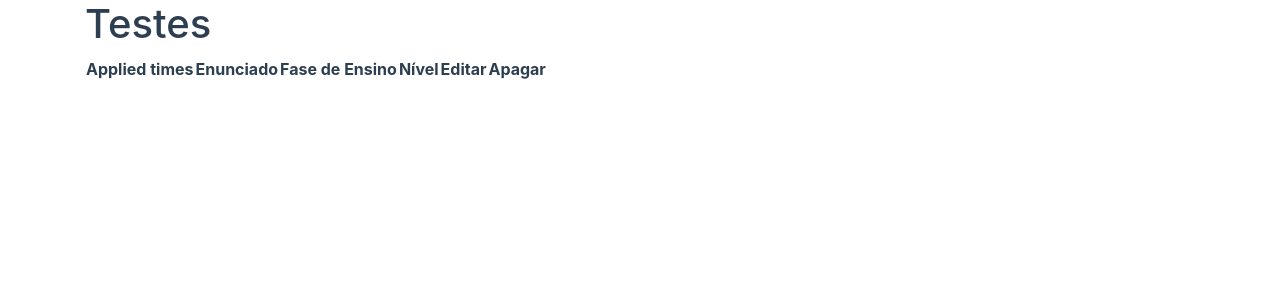
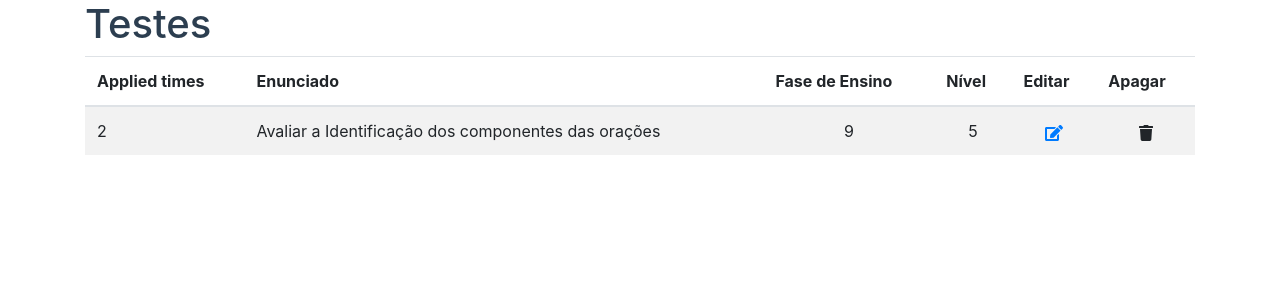
Before and after one commit to LuanComputacao/mr_xavier_frontend, a Vue app: page /#/tests in a window 1280 px wide. Shown: the top 300 px of the page. Built offline with nearby package versions, Linux system fonts and the light colour scheme.

Commit message:
Questions table woking

```diff
--- a/package.json
+++ b/package.json
@@ -3,6 +3,7 @@
   "version": "0.1.0",
   "private": true,
   "scripts": {
+    "dev": "vue-cli-service serve --mode development",
     "serve": "vue-cli-service serve",
     "build": "vue-cli-service build",
     "lint": "vue-cli-service lint",
--- a/src/App.vue
+++ b/src/App.vue
@@ -3,7 +3,6 @@
     <router-view />
   </div>
 </template>
-
 <style lang="scss">
 #app {
   color: #2c3e50;
--- a/src/api/henry.js
+++ b/src/api/henry.js
@@ -42,6 +42,7 @@ const _questions = [
 
 const _subjects = [
   {
+    id: 0,
     code: 'port',
     name: 'Português',
     knowledge: [
@@ -64,6 +65,7 @@ const _subjects = [
     ]
   },
   {
+    id: 2,
     code: 'mat',
     name: 'Matemática',
     knowledge: [
@@ -74,6 +76,7 @@ const _subjects = [
     ]
   },
   {
+    id: 3,
     code: 'hist',
     name: 'História',
     knowledge: [
@@ -85,11 +88,32 @@ const _subjects = [
   }
 ]
 
+const _tests = [
+  {
+    id: 1,
+    subject: 1,
+    appliedTimes: 2,
+    author: 'Luan Roger',
+    description: 'Avaliar a Identificação dos componentes das orações',
+    grade: 9,
+    level: 5,
+    questions: {
+      1: 3,
+      2: 4,
+      3: 2
+    }
+  }
+
+]
+
 export default {
   getQuestions (cb) {
     setTimeout(() => cb(_questions), 100)
   },
   getSubjects (cb) {
     setTimeout(() => cb(_subjects), 100)
+  },
+  getTests (cb) {
+    setTimeout(() => cb(_tests), 100)
   }
 }
--- /dev/null
+++ b/src/components/TopMenu.vue
@@ -0,0 +1,5 @@
+<template>
+  <nav>
+    <div>something</div>
+  </nav>
+</template>
--- a/src/components/tables/TableQuestion.vue
+++ b/src/components/tables/TableQuestion.vue
@@ -62,6 +62,6 @@ export default {
 </script>
 <style lang="scss" scoped>
 .questions-table{
-  @extend .table;
+  @extend .table, .table-striped, .mb-3;
 }
 </style>
--- a/src/components/tables/TableTests.vue
+++ b/src/components/tables/TableTests.vue
@@ -16,16 +16,24 @@
           v-for="(test, i) in tests"
           :key="i"
         >
-          <td>{{ test.applied }}</td>
-          <td>{{ test.description }}</td>
-          <td>{{ test.grade }}</td>
-          <td>{{ test.level }}</td>
-          <td>
+          <td class="tests-table__applied-times">
+            {{ test.appliedTimes }}
+          </td>
+          <td class="tests-table__description">
+            {{ test.description }}
+          </td>
+          <td class="tests-table__grade">
+            {{ test.grade }}
+          </td>
+          <td class="tests-table__level">
+            {{ test.level }}
+          </td>
+          <td class="tests-table__edit">
             <router-link :to="{name:'edit-test', params: {id: test.id}}">
               <font-awesome-icon icon="edit" />
             </router-link>
           </td>
-          <td>
+          <td class="tests-table__delete">
             <font-awesome-icon
               icon="trash"
               @click="deleteTest(test.id)"
@@ -55,3 +63,16 @@ export default {
   }
 }
 </script>
+<style lang="scss" scoped>
+.tests-table{
+
+  @extend .table, .table-striped;
+
+  &__grade,
+  &__level,
+  &__edit,
+  &__delete{
+    text-align: center;
+  }
+}
+</style>
--- a/src/store/index.js
+++ b/src/store/index.js
@@ -2,12 +2,14 @@ import Vue from 'vue'
 import Vuex from 'vuex'
 import questions from './modules/questions'
 import subjects from './modules/subjects'
+import tests from './modules/tests'
 
 Vue.use(Vuex)
 
 export default new Vuex.Store({
   modules: {
     questions,
-    subjects
+    subjects,
+    tests
   }
 })
--- /dev/null
+++ b/src/store/modules/tests.js
@@ -0,0 +1,33 @@
+import henry from '@/api/henry'
+
+// Initial state
+const state = {
+  all: []
+}
+
+// Getters
+const getters = {}
+
+// Actions
+const actions = {
+  getAllTests ({ commit }) {
+    henry.getTests(subjects => {
+      commit('setTests', subjects)
+    })
+  }
+}
+
+// Mutations
+const mutations = {
+  setTests (state, tests) {
+    state.all = tests
+  }
+}
+
+export default {
+  namespaced: true,
+  state,
+  getters,
+  actions,
+  mutations
+}
--- a/src/views/TestsSearch.vue
+++ b/src/views/TestsSearch.vue
@@ -5,7 +5,9 @@
   </div>
 </template>
 <script>
+import { mapState } from 'vuex'
 import TableTests from '@/components/tables/TableTests'
+
 export default {
   name: 'TestsPage',
 
@@ -15,8 +17,17 @@ export default {
 
   data () {
     return {
-      tests: []
     }
+  },
+
+  computed: {
+    ...mapState({
+      tests: state => state.tests.all
+    })
+  },
+
+  created () {
+    this.$store.dispatch('tests/getAllTests')
   }
 
 }
```
